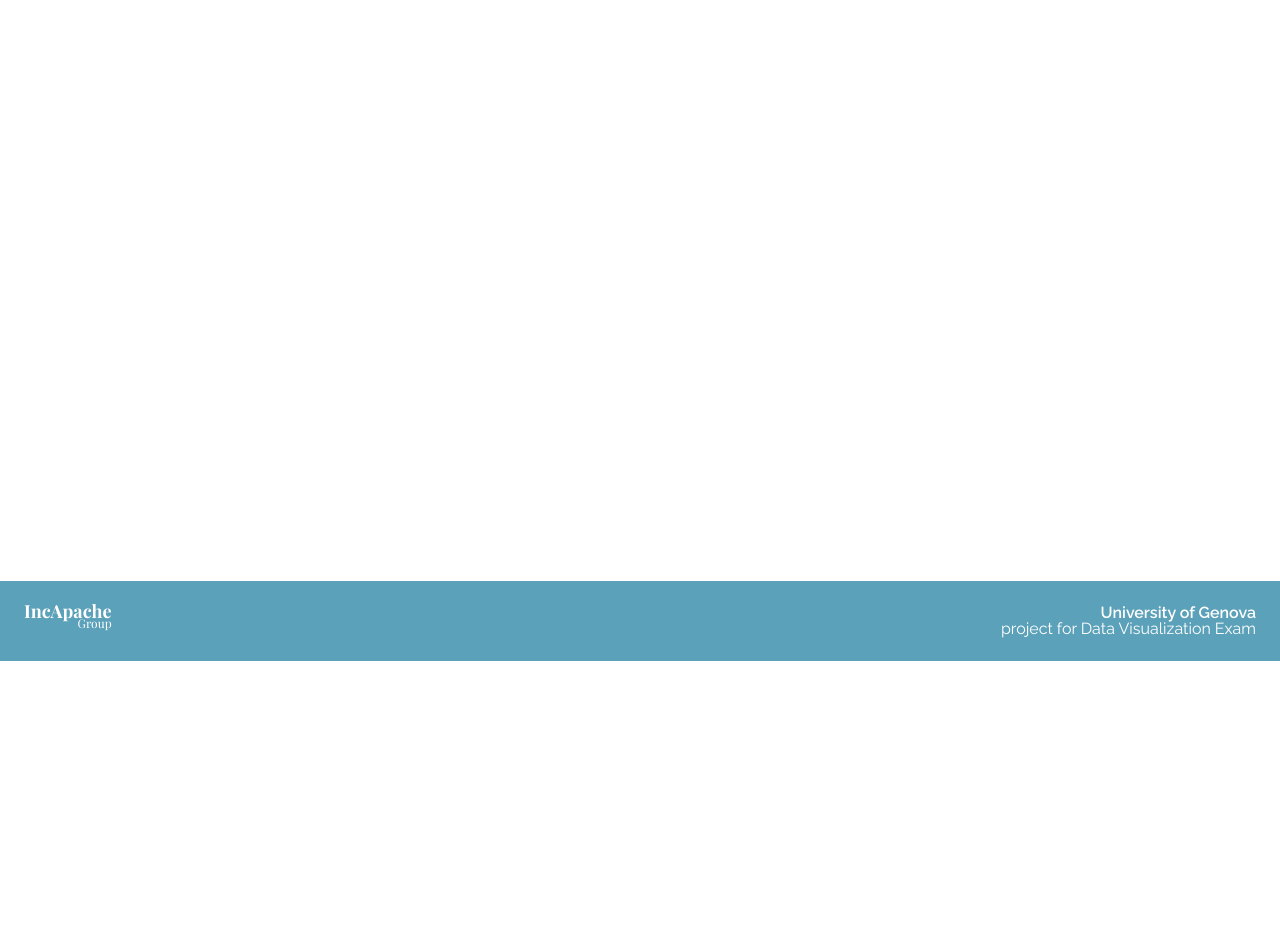
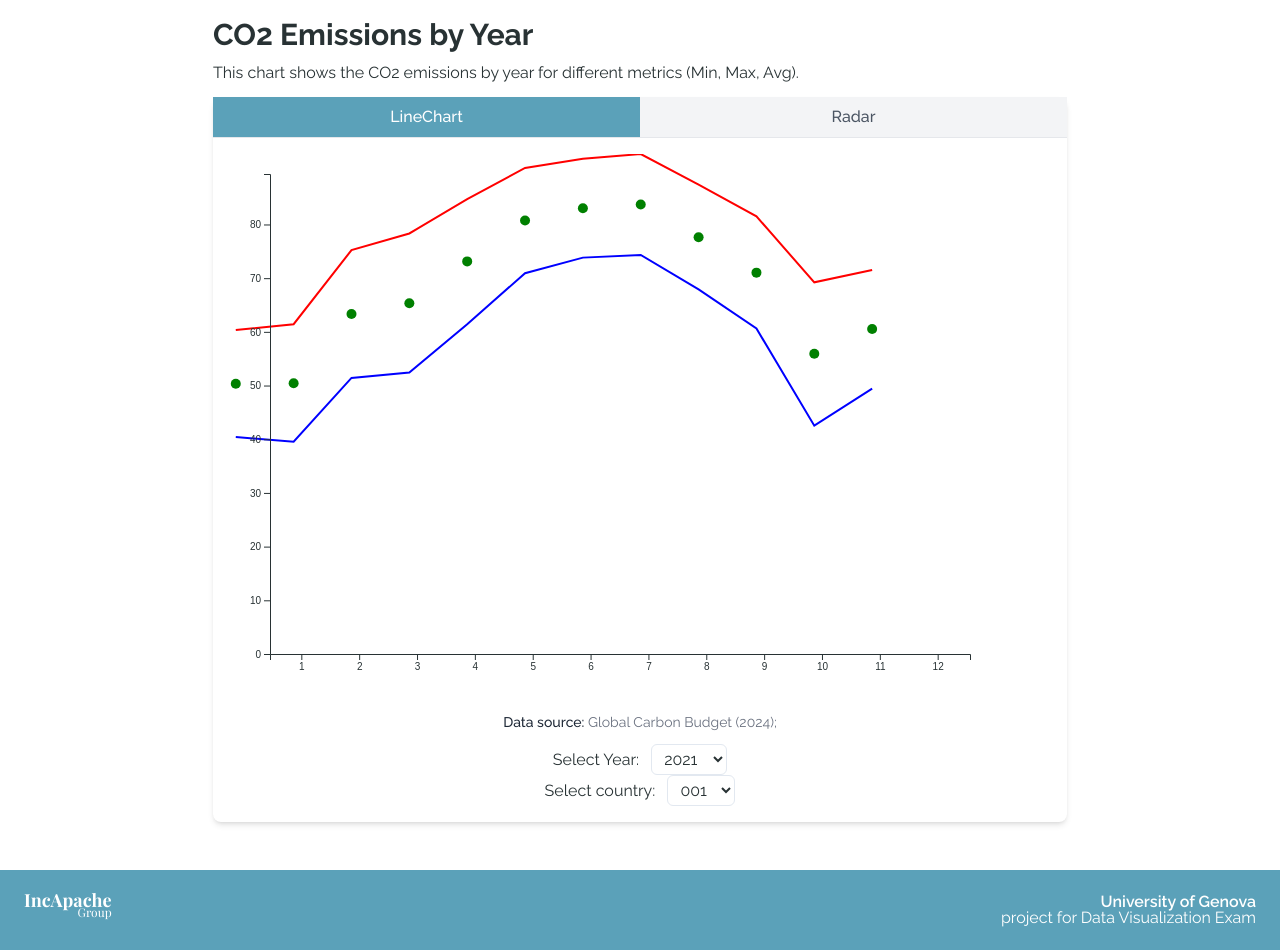
Before and after one commit to Berrutz/DataVis-Project, a Next.js app in the folder web-application/: page /DataVis-Project/assignments/assignment-4 in a window 1280 px wide. Shown: the part 280-1230 px from the top of the page. Before the commit the page ends 941 px from the top, so only its background shows below. Built offline with nearby package versions, Linux system fonts and the light colour scheme.

Commit message:
First Change in LineChart - to adjust

```diff
--- /dev/null
+++ b/web-application/src/app/assignments/assignment-4/_components/LineChart.tsx
@@ -0,0 +1,187 @@
+import { useEffect, useRef, useState } from 'react';
+import * as d3 from 'd3';
+import { getStaticFile } from '@/utils/general';
+import DataSourceInfo from '../../_components/data-source';
+import ShowMoreChartDetailsModalDialog from '../../_components/show-more-chart-details-modal-dialog';
+
+interface LineChartSmallScreenPops {
+  newWidth: number | string;
+}
+
+interface Data {
+    year: number;
+    month: number;
+    value: number;
+    countryCode: string; // Cambia a string se il codice del paese è una stringa
+}
+
+
+const LineChart: React.FC<LineChartSmallScreenPops> = ({ newWidth }) => {
+  const [minData, setMinData] = useState<Data[]>([]);
+  const [maxData, setMaxData] = useState<Data[]>([]);
+  const [avgData, setAvgData] = useState<Data[]>([]);
+  const svgRef = useRef<SVGSVGElement | null>(null);
+  const [selectedYear, setSelectedYear] = useState<number>(2021);
+  const [selectedCountryCode, setSelectedCountryCode] = useState<string>('001'); // Stato per il codice dello stato
+
+  useEffect(() => {
+    const fetchData = async () => {
+      // Caricamento dei dati per Min, Max, Avg con codice dello stato
+      const minCsvData: Data[] = await d3.csv(getStaticFile('/datasets/assignment4/Min.csv'), (d: any) => ({
+        year: +d.year,
+        month: +d.month,
+        value: +d.value,
+        countryCode: d.state_code.toString(), // Usa state_code come stringa
+      }));
+      setMinData(minCsvData);
+
+      const maxCsvData: Data[] = await d3.csv(getStaticFile('/datasets/assignment4/Max.csv'), (d: any) => ({
+        year: +d.year,
+        month: +d.month,
+        value: +d.value,
+        countryCode: d.state_code.toString(), // Usa state_code come stringa
+      }));
+      setMaxData(maxCsvData);
+
+      const avgCsvData: Data[] = await d3.csv(getStaticFile('/datasets/assignment4/Avg.csv'), (d: any) => ({
+        year: +d.year,
+        month: +d.month,
+        value: +d.value,
+        countryCode: d.state_code.toString(), // Usa state_code come stringa
+      }));
+      setAvgData(avgCsvData);
+    };
+
+    fetchData();
+  }, []);
+
+  useEffect(() => {
+    if (!minData.length || !maxData.length || !avgData.length) return;
+
+    const svg = d3.select(svgRef.current);
+    const width = +newWidth || 820;
+    const height = 550;
+
+    svg.attr('width', width).attr('height', height);
+
+    const margin = { top: 20, right: 80, bottom: 50, left: 40 };
+    const innerWidth = width - margin.left - margin.right;
+    const innerHeight = height - margin.top - margin.bottom;
+
+    svg.selectAll('*').remove(); // Pulisce il contenuto precedente
+
+    // Filtriamo i dati in base all'anno e al codice dello stato selezionato
+    const filteredMinData = minData.filter(d => d.year === selectedYear
+        && (selectedCountryCode ? d.countryCode === selectedCountryCode : true));
+    const filteredMaxData = maxData.filter(d => d.year === selectedYear
+        && (selectedCountryCode ? d.countryCode === selectedCountryCode : true));
+    const filteredAvgData = avgData.filter(d => d.year === selectedYear
+        && (selectedCountryCode ? d.countryCode === selectedCountryCode : true));
+
+    // Creiamo le scale
+    const xScale = d3.scaleBand()
+      .domain(filteredMinData.map(d => d.month.toString()))  // Mesi sull'asse X
+      .range([0, innerWidth])
+      .padding(0.1);
+
+    const yScale = d3.scaleLinear()
+      .domain([0, d3.max([...filteredMinData, ...filteredMaxData, ...filteredAvgData], d => d.value) || 0])
+      .range([innerHeight, 0]);
+
+    // Creiamo le linee
+    const lineMin = d3.line<Data>()
+      .x(d => xScale(d.month.toString()) || 0)
+      .y(d => yScale(d.value));
+
+    const lineMax = d3.line<Data>()
+      .x(d => xScale(d.month.toString()) || 0)
+      .y(d => yScale(d.value));
+
+    const lineAvg = d3.line<Data>()
+      .x(d => xScale(d.month.toString()) || 0)
+      .y(d => yScale(d.value));
+
+    // Aggiungiamo le linee Min, Max e Avg
+    svg.append('path')
+      .data([filteredMinData])
+      .attr('d', lineMin)
+      .attr('fill', 'none')
+      .attr('stroke', 'blue')
+      .attr('stroke-width', 2);
+
+    svg.append('path')
+      .data([filteredMaxData])
+      .attr('d', lineMax)
+      .attr('fill', 'none')
+      .attr('stroke', 'red')
+      .attr('stroke-width', 2);
+
+    // Aggiungiamo i punti (opzionale)
+    svg.selectAll('.avg-points')
+      .data(filteredAvgData)
+      .enter()
+      .append('circle')
+      .attr('cx', d => xScale(d.month.toString()) || 0)
+      .attr('cy', d => yScale(d.value))
+      .attr('r', 5)
+      .attr('fill', 'green');
+
+    // Aggiungiamo gli assi
+    svg.append('g')
+      .attr('transform', `translate(${margin.left}, ${margin.top + innerHeight})`)
+      .call(d3.axisBottom(xScale));
+
+    svg.append('g')
+      .attr('transform', `translate(${margin.left}, ${margin.top})`)
+      .call(d3.axisLeft(yScale));
+
+  }, [minData, maxData, avgData, selectedYear, selectedCountryCode, newWidth]);
+
+  return (
+    <div className="flex flex-col justify-center items-center">
+      <div className="relative w-full mb-2">
+        <div className="flex relative justify-center items-center w-full">
+          <div className="relative overflow-x-auto h-full w-fit">
+            <svg ref={svgRef} />
+          </div>
+        </div>
+      </div>
+      <DataSourceInfo>
+        Global Carbon Budget (2024);
+      </DataSourceInfo>
+      <div>
+        <label htmlFor="year">Select Year: </label>
+        <select
+          id="year"
+          value={selectedYear}
+          onChange={(e) => setSelectedYear(Number(e.target.value))}
+          className="py-1 px-2 ml-2 rounded-md border bg-background"
+        >
+          {[...new Set(minData.map((d) => d.year))].map((year) => (
+            <option key={year} value={year}>
+              {year}
+            </option>
+          ))}
+        </select>
+      </div>
+      <div>
+        <label htmlFor="country">Select country: </label>
+        <select
+            id="country"
+            value={selectedCountryCode}
+            onChange={(e) => setSelectedCountryCode(e.target.value)} // Nessuna conversione a number
+            className="py-1 px-2 ml-2 rounded-md border bg-background"
+            >
+            {[...new Set(minData.map((d) => d.countryCode))].map((countryCode) => (
+            <option key={countryCode} value={countryCode}>
+                {countryCode}
+            </option>
+            ))}
+        </select>
+      </div>
+    </div>
+  );
+
+};
+
+export default LineChart;
--- /dev/null
+++ b/web-application/src/app/assignments/assignment-4/_components/map-switch-container.tsx
@@ -0,0 +1,69 @@
+import React, { useState } from 'react';
+import LineChart from './LineChart';
+
+interface MapContainerProps {
+  width: number | string;
+}
+
+const MapContainer: React.FC<MapContainerProps> = ({ width }) => {
+  const [activeTab, setActiveTab] = useState<string>('total');
+  const [isTransitioning, setIsTransitioning] = useState(false); // Track transition state
+
+  const handleTabChange = (tab: string) => {
+    if (activeTab !== tab) {
+      setIsTransitioning(true); // Start transition
+      setTimeout(() => {
+        setActiveTab(tab);
+        setIsTransitioning(false); // End transition after fade-out
+      }, 300); // Match CSS animation duration
+    }
+  };
+
+  return (
+    <div className="w-full max-w-4xl mx-auto bg-white shadow-md rounded-lg">
+      {/* Tab buttons */}
+      <div className="flex border-b border-gray-200">
+        <button
+          className={`flex-1 py-2 text-center font-medium ${
+            activeTab === 'total'
+              ? 'bg-primary text-white'
+              : 'bg-gray-100 text-gray-600'
+          }`}
+          onClick={() => handleTabChange('total')}
+        >
+         LineChart
+        </button>
+        <button
+          className={`flex-1 py-2 text-center font-medium ${
+            activeTab === 'perCapita'
+              ? 'bg-primary text-white'
+              : 'bg-gray-100 text-gray-600'
+          }`}
+          onClick={() => handleTabChange('perCapita')}
+        >
+         Radar
+        </button>
+      </div>
+
+      {/* Graph container */}
+      <div
+        className={`p-4 transition-opacity duration-300 ${
+          isTransitioning ? 'opacity-0' : 'opacity-100'
+        }`}
+        >
+        {activeTab === 'total' && (
+          <div className="graph-container">
+            <LineChart newWidth={width} />
+          </div>
+        )}
+        {activeTab === 'perCapita' && (
+          <div className="graph-container">
+            <LineChart newWidth={width} />
+          </div>
+        )}
+      </div>
+    </div>
+  );
+};
+
+export default MapContainer;
--- a/web-application/src/app/assignments/assignment-4/page.tsx
+++ b/web-application/src/app/assignments/assignment-4/page.tsx
@@ -1,5 +1,57 @@
-import AssignmentPage from "../_components/assignment-page";
+'use client';
 
-export default function Assignment4() {
-    return <AssignmentPage title={"Assignment 4"}></AssignmentPage>;
+import AssignmentPage from '../_components/assignment-page';
+import {
+  ChartBody,
+  ChartContainer,
+  ChartH1Title,
+  ChartH2Title,
+  ChartHeading,
+  ChartSection
+} from '../_components/chart-section';
+
+import { useEffect, useState } from 'react';
+import LineChart from './_components/LineChart';
+import MapContainer from './_components/map-switch-container';
+
+export default function Assignment3() {
+  const [windowWidth, setWindowWidth] = useState<number>(1200);
+  const [selectedYear, setSelectedYear] = useState<string>('2021');
+
+  useEffect(() => {
+    const handleResize = () => {
+      setWindowWidth(window.innerWidth);
+    };
+
+    handleResize();
+    window.addEventListener('resize', handleResize);
+
+    return () => window.removeEventListener('resize', handleResize);
+  }, []);
+
+  return (
+    <AssignmentPage title={'Global analysis of CO2 Emissions and Population Density'}>
+      <ChartSection asidename="Line Chart CO2 Emissions" asidekey="line-chart-co2-emissions">
+        <ChartHeading>
+          <ChartH1Title>CO2 Emissions by Year</ChartH1Title>
+          <p>This chart shows the CO2 emissions by year for different metrics (Min, Max, Avg).</p>
+        </ChartHeading>
+        <ChartBody>
+          <ChartContainer asidename="Chart" asidekey="line-chart-co2-emissions-chart">
+            <MapContainer
+              width={
+                windowWidth < 480
+                  ? 450
+                  : windowWidth < 768
+                  ? 600
+                  : windowWidth < 1024
+                  ? 720
+                  : 820
+              }
+            />
+          </ChartContainer>
+        </ChartBody>
+      </ChartSection>
+    </AssignmentPage>
+  );
 }
```
